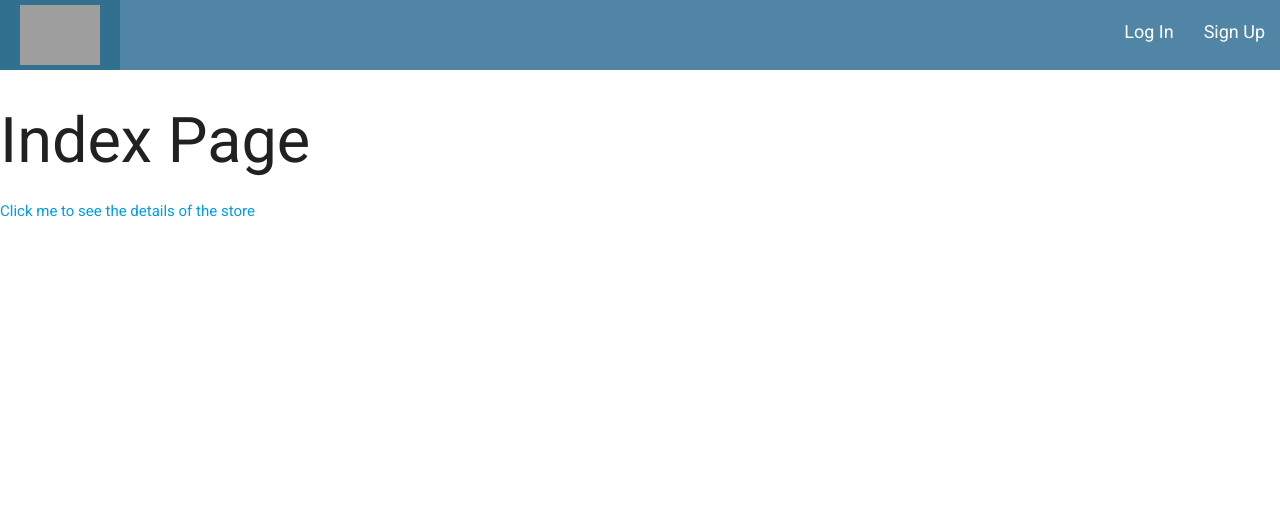
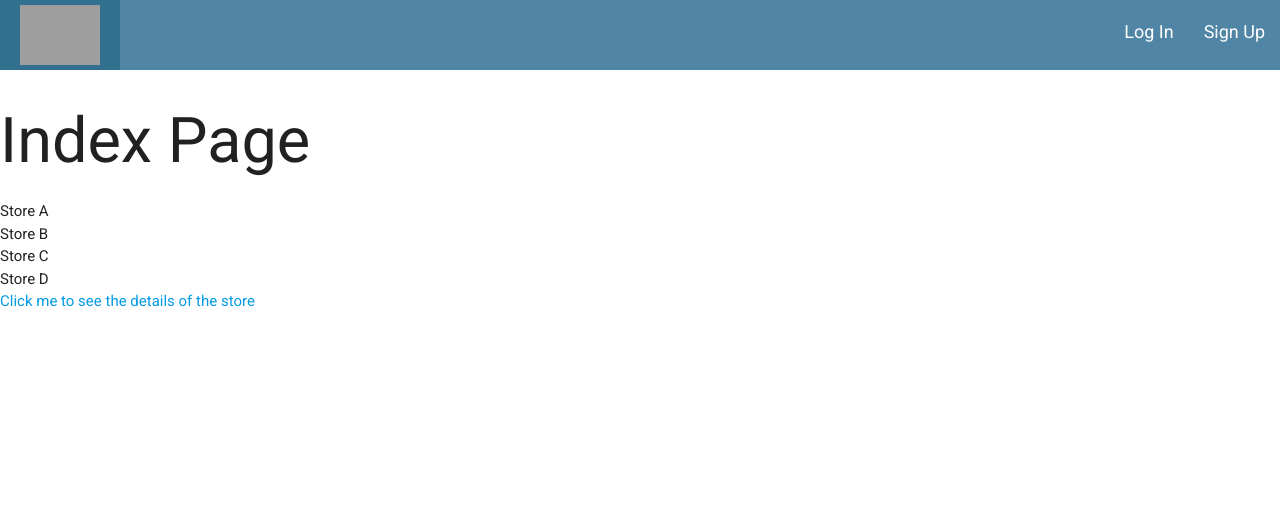
Before and after one commit to luxvalerian/food4u, a Django app: template main_app/templates/stores/index.html in a window 1280 px wide. Shown: the top 506 px of the page. Run offline with Django 3.2, Linux system fonts and the light colour scheme; the template is opened without the code that fills it, so the values that code supplies are empty; parts of the project's set-up code (start-up, migrations or seed data) failed here and were passed over; grey boxes are pictures that could not be loaded.

Commit message:
adding placeholders

```diff
--- a/main_app/templates/stores/index.html
+++ b/main_app/templates/stores/index.html
@@ -2,6 +2,14 @@
 {% block content %}
 
 <h1>Index Page</h1>
+
+<div class="store-container">
+  <div>Store A</div>
+  <div>Store B</div>
+  <div>Store C</div>
+  <div>Store D</div>
+</div>
+
 <a href="{% url 'detail' %}">Click me to see the details of the store</a>
 
 {% endblock %}
```
